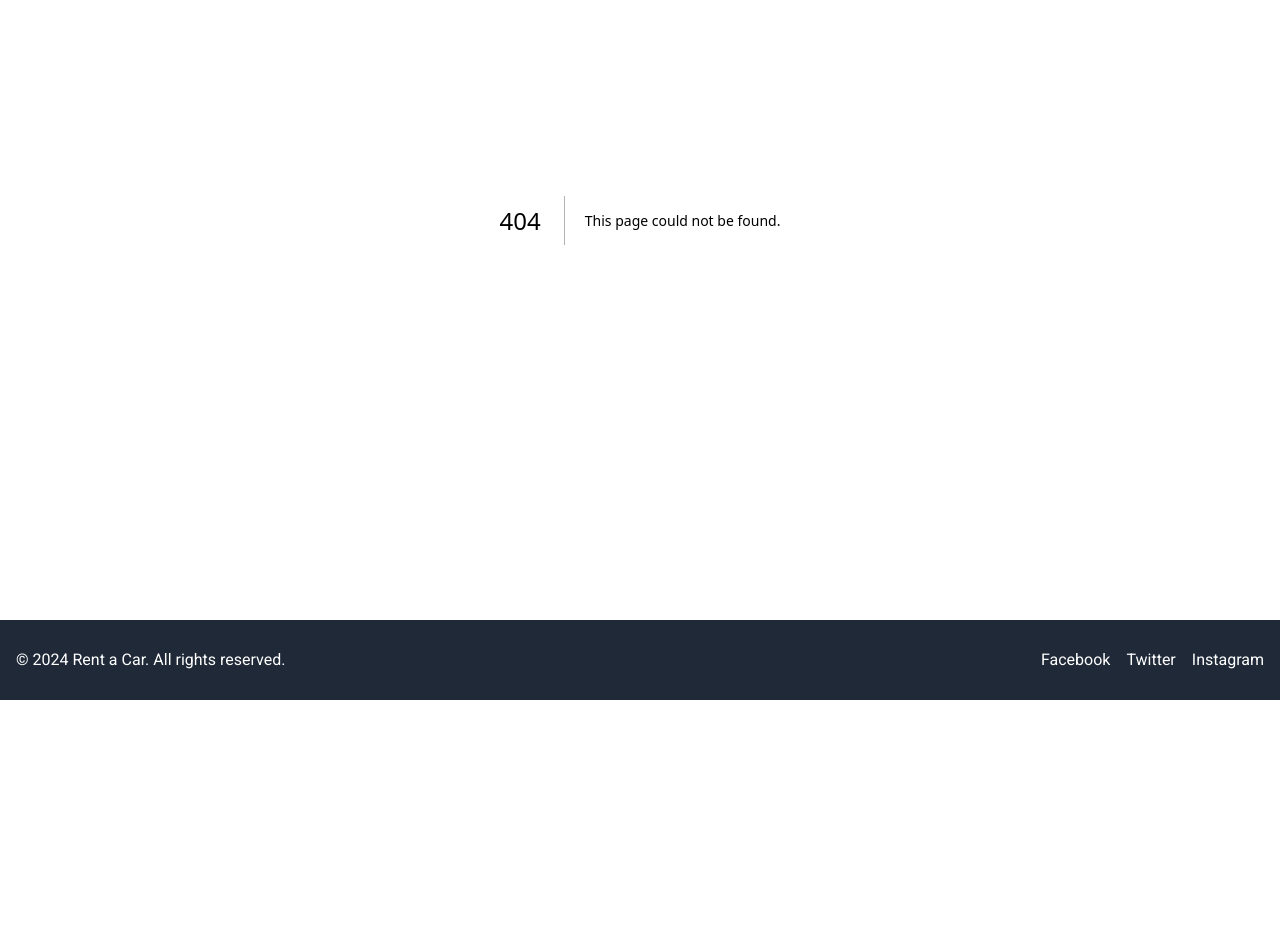
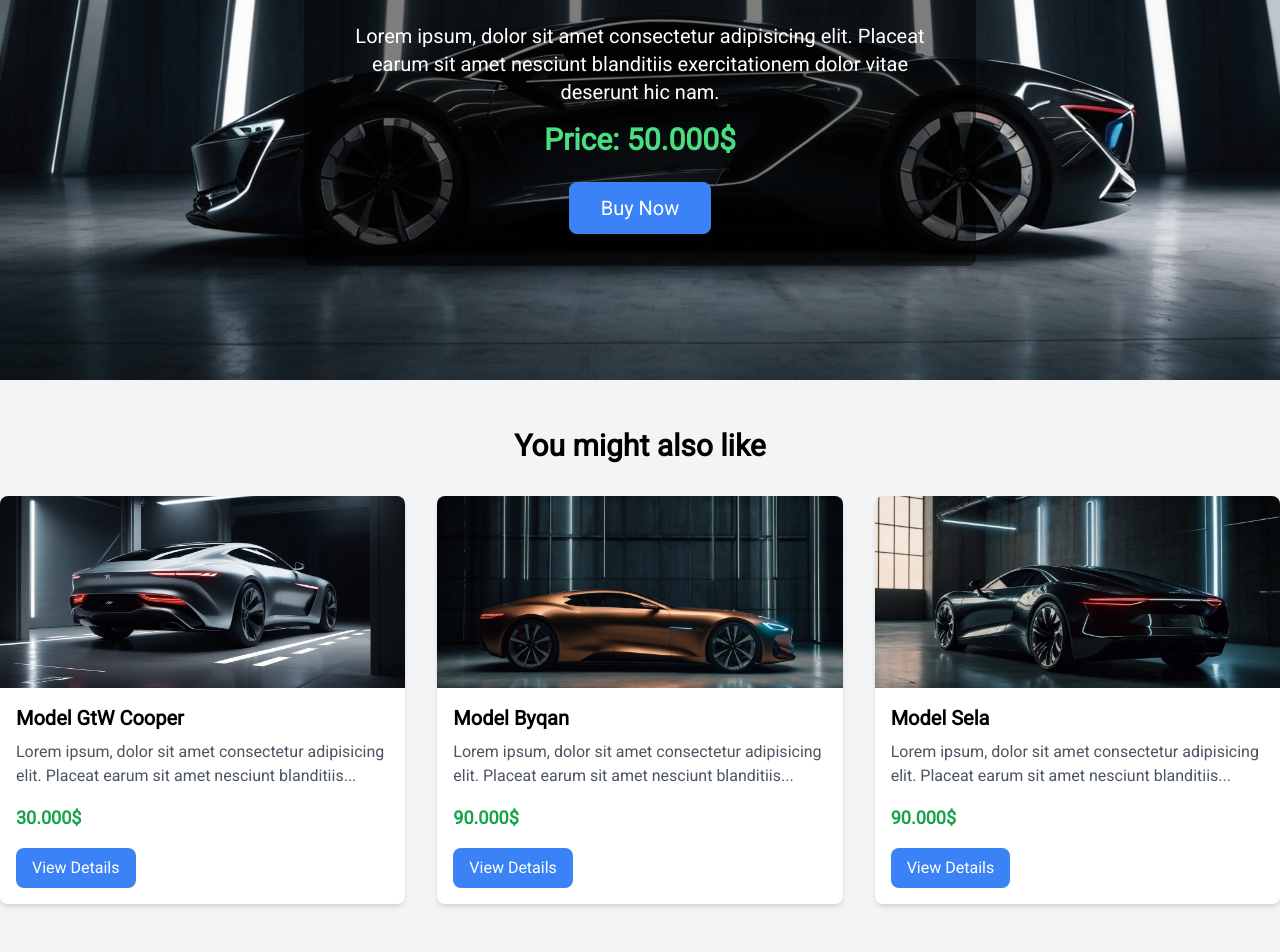
Before and after one commit to KostandinosVas/rent-a-car, a Next.js app: page /cars/1 in a window 1280 px wide. Before the commit this address had no page. Shown: the part 180-1132 px from the top of the page. Before the commit the page ends 880 px from the top, so only its background shows below. Built offline with nearby package versions, Linux system fonts and the light colour scheme.

Commit message:
added pages for the cars

```diff
--- /dev/null
+++ b/app/cars/[id]/page.tsx
@@ -0,0 +1,81 @@
+import { notFound } from 'next/navigation'
+import Image from 'next/image'
+
+
+
+const cars = [
+  {
+    id: 1,
+    image: "/images/car36.jpg",
+    title: "Model STR-17",
+    description: "Lorem ipsum, dolor sit amet consectetur adipisicing elit. Placeat earum sit amet nesciunt blanditiis exercitationem dolor vitae deserunt hic nam.",
+    price: "50.000$"
+  },
+  {
+    id: 2,
+    image: "/images/car22.jpg",
+    title: "Model GtW Cooper",
+    description: "Lorem ipsum, dolor sit amet consectetur adipisicing elit. Placeat earum sit amet nesciunt blanditiis exercitationem dolor vitae deserunt hic nam.",
+    price: "30.000$"
+  },
+  {
+    id: 3,
+    image: "/images/car04.jpg",
+    title: "Model Byqan",
+    description: "Lorem ipsum, dolor sit amet consectetur adipisicing elit. Placeat earum sit amet nesciunt blanditiis exercitationem dolor vitae deserunt hic nam.",
+    price: "90.000$"
+  },
+  {
+    id: 4,
+    image: "/images/car06.jpg",
+    title: "Model Sela",
+    description: "Lorem ipsum, dolor sit amet consectetur adipisicing elit. Placeat earum sit amet nesciunt blanditiis exercitationem dolor vitae deserunt hic nam.",
+    price: "90.000$"
+  },
+]
+
+export default function CarPage({ params }: { params: { id: string } }) {
+  const car = cars.find(c => c.id === parseInt(params.id))
+
+  if (!car) {
+    notFound()
+  }
+
+  const otherCars = cars.filter(c => c.id !== car.id).slice(0, 3)
+
+  return (
+    <div className="min-h-screen">
+      <div className="relative flex items-center justify-center" style={{ height: '70vh' }}>
+        <div
+          className="absolute inset-0 bg-cover bg-center bg-no-repeat z-0"
+          style={{ backgroundImage: `url(${car.image})` }}
+        ></div>
+        <div className="relative z-10 bg-black bg-opacity-50 p-8 rounded-lg text-white text-center max-w-2xl">
+          <h1 className="text-4xl font-bold mb-4">{car.title}</h1>
+          <p className="text-xl mb-4">{car.description}</p>
+          <p className="text-3xl font-bold text-green-400 mb-6">Price: {car.price}</p>
+          <button className="bg-blue-500 hover:bg-blue-600 text-white px-8 py-3 rounded-lg text-xl transition duration-300">Buy Now</button>
+        </div>
+      </div>
+
+      <div className="bg-gray-100 py-12">
+        <div className="container mx-auto">
+          <h2 className="text-3xl font-bold mb-8 text-center">You might also like</h2>
+          <div className="grid grid-cols-1 md:grid-cols-3 gap-8">
+            {otherCars.map(otherCar => (
+              <div key={otherCar.id} className="bg-white rounded-lg shadow-md overflow-hidden">
+                <img src={otherCar.image} alt={otherCar.title} className="w-full h-48 object-cover" />
+                <div className="p-4">
+                  <h3 className="text-xl font-semibold mb-2">{otherCar.title}</h3>
+                  <p className="text-gray-600 mb-4">{otherCar.description.substring(0, 100)}...</p>
+                  <p className="text-lg font-bold text-green-600 mb-4">{otherCar.price}</p>
+                  <a href={`/cars/${otherCar.id}`} className="bg-blue-500 text-white px-4 py-2 rounded-lg inline-block hover:bg-blue-600 transition duration-300">View Details</a>
+                </div>
+              </div>
+            ))}
+          </div>
+        </div>
+      </div>
+    </div>
+  )
+}
--- /dev/null
+++ b/app/components/Breathroom.tsx
@@ -0,0 +1,18 @@
+import React from 'react'
+
+interface BreathroomProps {
+    title: string
+    slogan: string
+}
+
+
+const Breathroom = ({title, slogan}: BreathroomProps) => {
+  return (
+    <div className='w-full h-[50vh] flex flex-col justify-center items-center'>
+        <h3 className='text-6xl'>{title}</h3>
+        <p className='text-3xl'>{slogan}</p>
+    </div>
+  )
+}
+
+export default Breathroom
--- /dev/null
+++ b/app/components/CarShowcase.tsx
@@ -0,0 +1,75 @@
+import Image from "next/image"
+import Link from "next/link"
+
+
+const cars = [
+    {
+        id: 1,
+        image: "/images/car36.jpg",
+        title: "Model STR-17",
+        description: "Lorem ipsum, dolor sit amet consectetur adipisicing elit. Placeat earum sit amet nesciunt blanditiis exercitationem dolor vitae deserunt hic nam.",
+        price: "50.000$"
+    },
+    {
+        id: 2,
+        image: "/images/car22.jpg",
+        title: "Model GtW Cooper",
+        description: "Lorem ipsum, dolor sit amet consectetur adipisicing elit. Placeat earum sit amet nesciunt blanditiis exercitationem dolor vitae deserunt hic nam.",
+        price: "30.000$"
+    },
+    {
+        id: 3,
+        image: "/images/car04.jpg",
+        title: "Model Byqan",
+        description: "Lorem ipsum, dolor sit amet consectetur adipisicing elit. Placeat earum sit amet nesciunt blanditiis exercitationem dolor vitae deserunt hic nam.",
+        price: "90.000$"
+    },
+    {
+        id: 4,
+        image: "/images/car06.jpg",
+        title: "Model Sela",
+        description: "Lorem ipsum, dolor sit amet consectetur adipisicing elit. Placeat earum sit amet nesciunt blanditiis exercitationem dolor vitae deserunt hic nam.",
+        price: "90.000$"
+    },
+]
+
+
+
+const CarShowcase = () => {
+    return (
+        <div className="car-showcase flex justify-center flex-col items-center m-8">
+            {cars.map((car) => (
+                <div key={car.id} className={`card flex justify-between ${car.id % 2 === 0 ? "flex-row-reverse" : "flex-row"} p-[4rem] shadow-md max-w-[70%] my-6`}>
+                    <div className="image flex-1   ">
+                        <Image
+                            src={car.image}
+                            width={0}
+                            height={0}
+                            sizes="100vw"
+                            style={{ width: '100%', height: 'auto' }}
+                            alt="Picture of the author"
+                            className="rounded-md" />
+                    </div>
+                    <div className="infos flex-1 flex flex-col justify-center items-start ml-[10%] gap-2">
+                        <h3 className="text-3xl ">{car.title}</h3>
+                        <p className="max-w-[70%]">{car.description}</p>
+                        <p className="text-green-600">Price : {car.price}</p>
+                        <p className="text-slate-500 ">Pick color : </p>
+                        <div className="pick-color flex justify-between items-center gap-4">
+                            <button className="w-6 h-6 bg-red-500 rounded-full"></button>
+                            <button className="w-6 h-6 bg-blue-500 rounded-full"></button>
+                            <button className="w-6 h-6 bg-green-500 rounded-full"></button>
+                            <div><button className="bg-blue-500 ml-7 text-white px-12 py-2 rounded-lg">Buy</button></div>
+                        </div>
+                        <Link href={`/cars/${car.id}`} className="mt-4">
+                            <button className="bg-gray-800 text-white px-6 py-2 rounded-lg">View Details</button>
+                        </Link>
+                    </div>
+                </div>
+            ))}
+
+        </div>
+    )
+}
+
+export default CarShowcase
--- a/app/components/Navbar.tsx
+++ b/app/components/Navbar.tsx
@@ -12,7 +12,7 @@ const Navbar = () => {
     <nav className="flex justify-between align-middle  w-full flex-1 ">
       <ul className="flex justify-start gap-4 items-center h-full">
         <li><Link className="text-white" href="/">Areality solutions</Link></li>
-        <li><Link className="text-white" href="/">Technology</Link></li>
+        <li><Link className="text-white" href="/technology/">Technology</Link></li>
         <li><Link className="text-white"  href="/">Subscription</Link></li>
         <li><Link className="text-white" href="/">AI to Reduce</Link></li>
       </ul>
--- a/app/page.tsx
+++ b/app/page.tsx
@@ -3,12 +3,16 @@ import Hero from "./components/Hero";
 import CarView from "./components/CarView";
 import TypesOfCar from "./components/TypeOfCar";
 import WhatWeDo from "./components/WhatWeDo";
+import CarShowcase from "./components/CarShowcase";
+import Breathroom from "./components/Breathroom";
 
 export default function Home() {
   return (
    <main>
     <Hero />
+    <Breathroom title="Feel the Thrill. Drive the Dream." slogan="Rent a SUPER Car" />
     <CarView />
+    <CarShowcase />
     <TypesOfCar />
     <WhatWeDo />
    </main>
--- /dev/null
+++ b/app/technology/page.tsx
@@ -0,0 +1,9 @@
+import React from 'react'
+
+const Technology = () => {
+  return (
+    <div>Technology</div>
+  )
+}
+
+export default Technology
```
